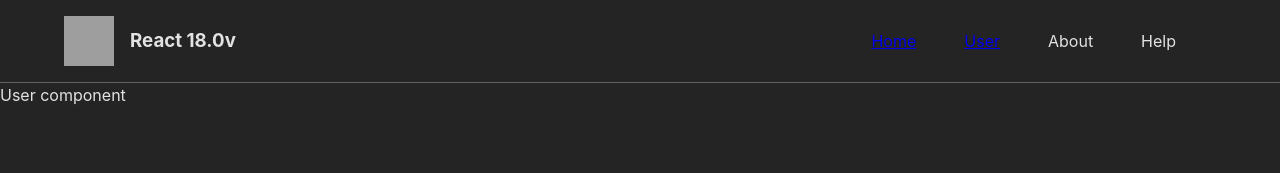
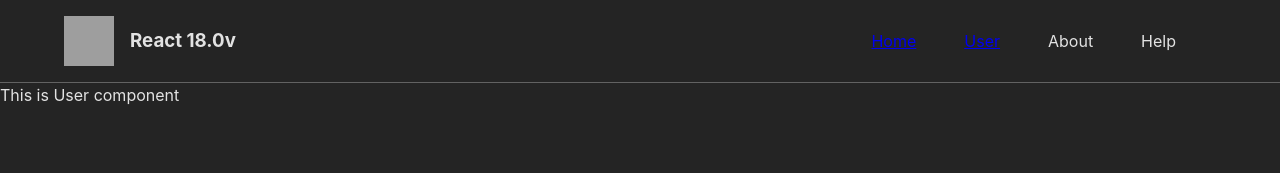
Before and after one commit to nidhish-nayak/crud-places-app, a React (Vite) app in the folder client/: page /user in a window 1280 px wide. Shown: the top 173 px of the page. Built offline with nearby package versions, Linux system fonts and the light colour scheme; grey boxes are pictures that could not be loaded.

Commit message:
Minor changes in User.page.jsx

```diff
--- a/client/src/user/pages/User.pages.jsx
+++ b/client/src/user/pages/User.pages.jsx
@@ -1,7 +1,7 @@
 const User = () => {
     return (
         <div>
-            User component
+            This is User component
         </div>
     )
 }
```
